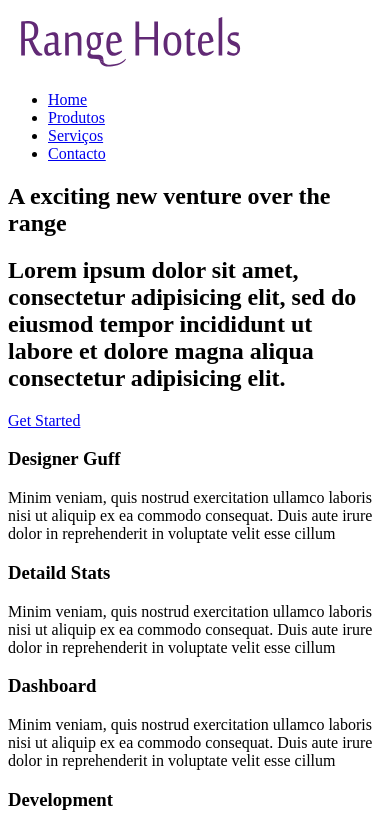
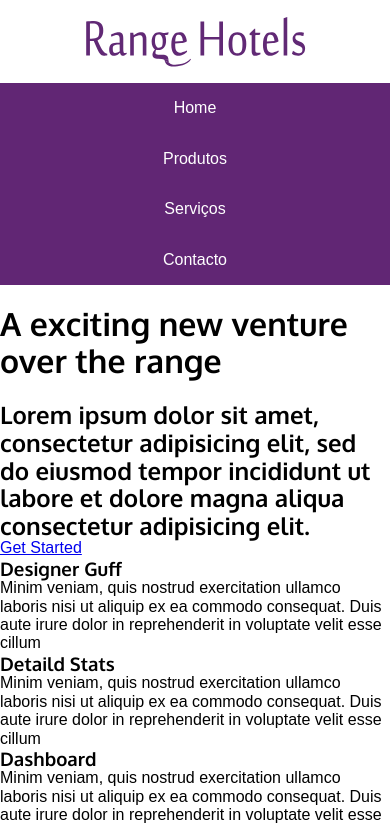
Before and after one commit to IsabelNtanda/range_hotels, a plain HTML site: page index.html in a window 390 px wide. Shown: the top 825 px of the page. Drawn offline with Linux system fonts and the light colour scheme.

Commit message:
foi feito a parte do header mobile

```diff
--- /dev/null
+++ b/assetscss/style.css
@@ -0,0 +1,33 @@
+html{
+font-family: sans-serif;
+}
+h1,h2,h3,h4,h5,h6{
+font-family: 'Oxygen', arial;
+}
+*{
+margin: 0;
+box-sizing: border-box;
+padding: 0;
+}
+.top-header {
+text-align: center;
+}
+.top-header-logo{
+margin:.5em /* 8px*/;
+}
+.top-nav{
+background-color:#612674;
+text-align:center;
+}
+.top-nav ul{
+list-style: none;
+}
+.top-nav a{
+color: white;
+text-decoration: none;
+padding: 1em /* 1em = 16px*/;
+display: block;
+}
+.top-nav a:hover{
+background-color: #7c3792;
+}
--- a/index.html
+++ b/index.html
@@ -10,12 +10,15 @@
       rel="stylesheet"
       type="text/css"
     />
+
+    <link rel="stylesheet" href="assets/css/normalize.css">
+    <link rel="stylesheet" href="/assetscss/style.css">
   </head>
 
   <body>
-    <header>
-      <img src="assets/images/logo_mob.svg" alt="logotipo range hotel" />
-      <nav>
+    <header class="top-header">
+      <img src="assets/images/logo_mob.svg" alt="logotipo range hotel" class="top-header-logo" />
+      <nav class="top-nav">
         <ul>
           <li><a href="#">Home</a></li>
           <li><a href="#">Produtos</a></li>
```
